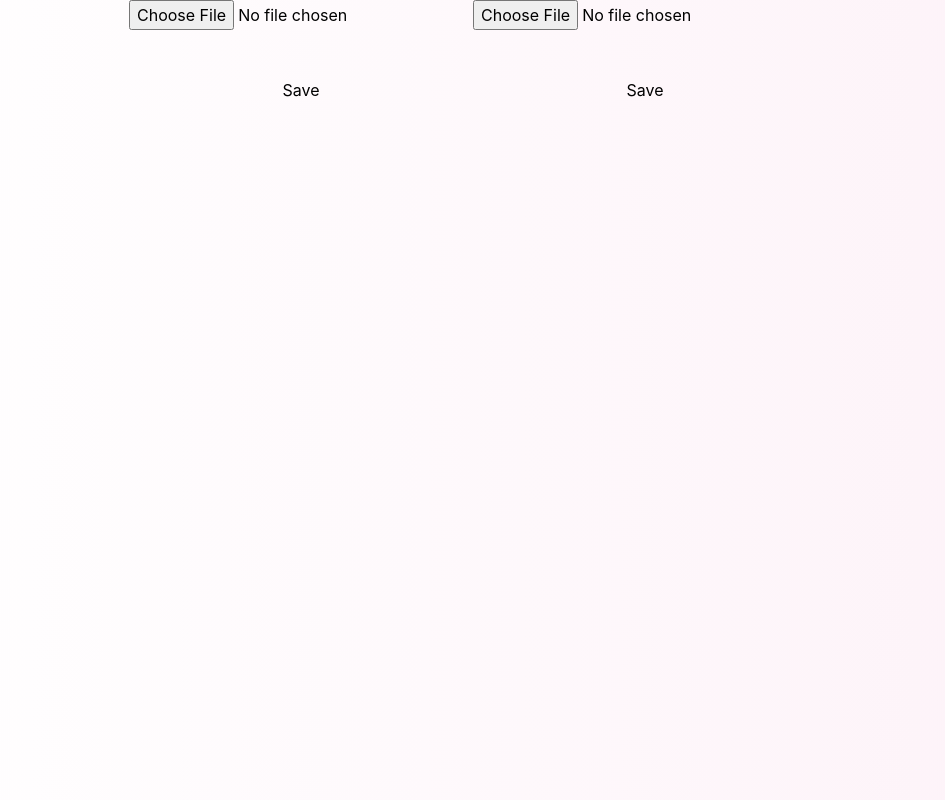
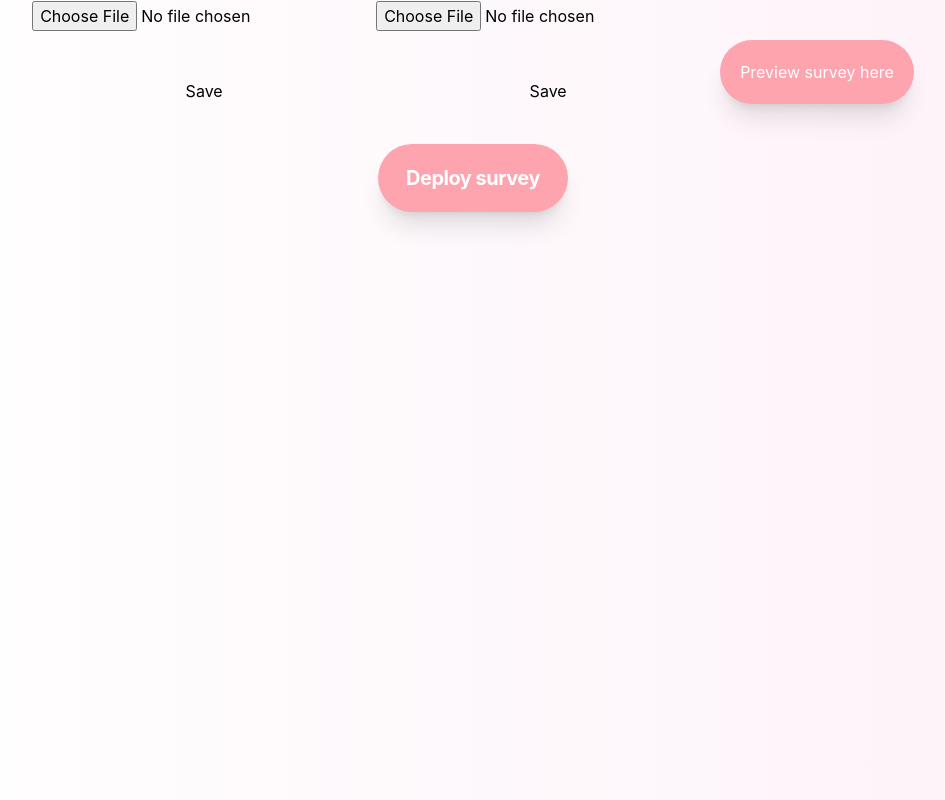
Before and after one commit to Tranquilio/ReactApp, a React (Create React App) app: page /profile/survey in a window 1280 px wide. Shown: the whole page, without its empty margins (167-1112 px from the left). Built offline with nearby package versions, Linux system fonts and the light colour scheme; what @quillforms/react-renderer-utils would draw is missing.

Commit message:
Minor fixes to survey page, broken links updated

```diff
--- a/src/App.js
+++ b/src/App.js
@@ -7,7 +7,7 @@
   return (
     <BrowserRouter>
       <Routes>
-        <Route path="/" element={<Survey />} />
+        <Route path="/survey" element={<Survey />} />
         <Route path="/profile/survey" element={<SurveyPage />} />
       </Routes>
     </BrowserRouter>
--- a/src/components/SurveyInfo.js
+++ b/src/components/SurveyInfo.js
@@ -1,4 +1,4 @@
-// import Link from "next/link";
+import {Link} from "react-router-dom";
 import { useState } from "react";
 // import { Fade } from "react-reveal";
 import { useEffect } from "react";
@@ -168,21 +168,24 @@
             </div>
 
             {/* Preview Survey */}
-            {/* <Link href="/survey">
+            <Link to="/survey">
                 <button className='shadow-xl py-5 px-5 mt-10 rounded-full text-white bg-rose-300 hover:bg-rose-400'>Preview survey here</button>
-            </Link> */}
+            </Link>
 
         </div>
         {/* Deploy Survey button */}
-        {/* <Link href="">
+        <Link to="">
             <button className='shadow-xl py-5 px-5 mt-10 rounded-full text-white bg-rose-300 hover:bg-rose-400' onClick={
                 () => {
-                    (!deployState) ? generateLink() : () => {};
-                    setDeploy(true);
+                    console.log(deployState)
+                    if(!deployState) {
+                        generateLink();
+                        setDeploy(true);
+                    }
                 }}>
                 <a className='tracking-tight md:text-white text-rose-400 md:font-bold font-semibold px-2 text-xl'>{code}</a>
             </button>
-        </Link> */}
+        </Link>
     </div>
 }
 
```
